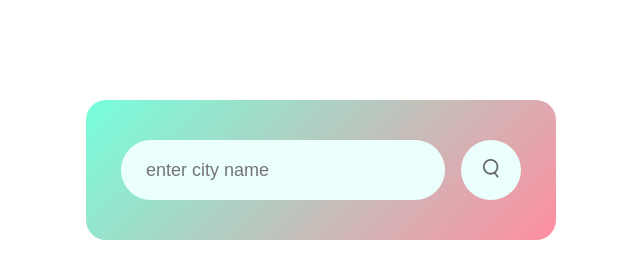
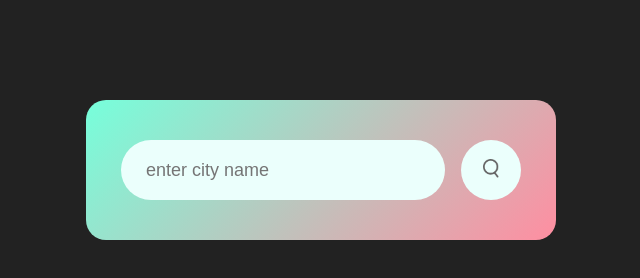
Before and after one commit to klaircodes/weather-app--2025-, a plain HTML site: page index.html in a window 1280 px wide. Shown: the whole page, without its empty margins (319-959 px from the left). Drawn offline with Linux system fonts and the light colour scheme.

Commit message:
changed again

```diff
--- a/style.css
+++ b/style.css
@@ -5,7 +5,7 @@
   box-sizing: border-box;
 }
 body{
-  background: transparent;
+  background: #222;
 }
 
 .card{
```
